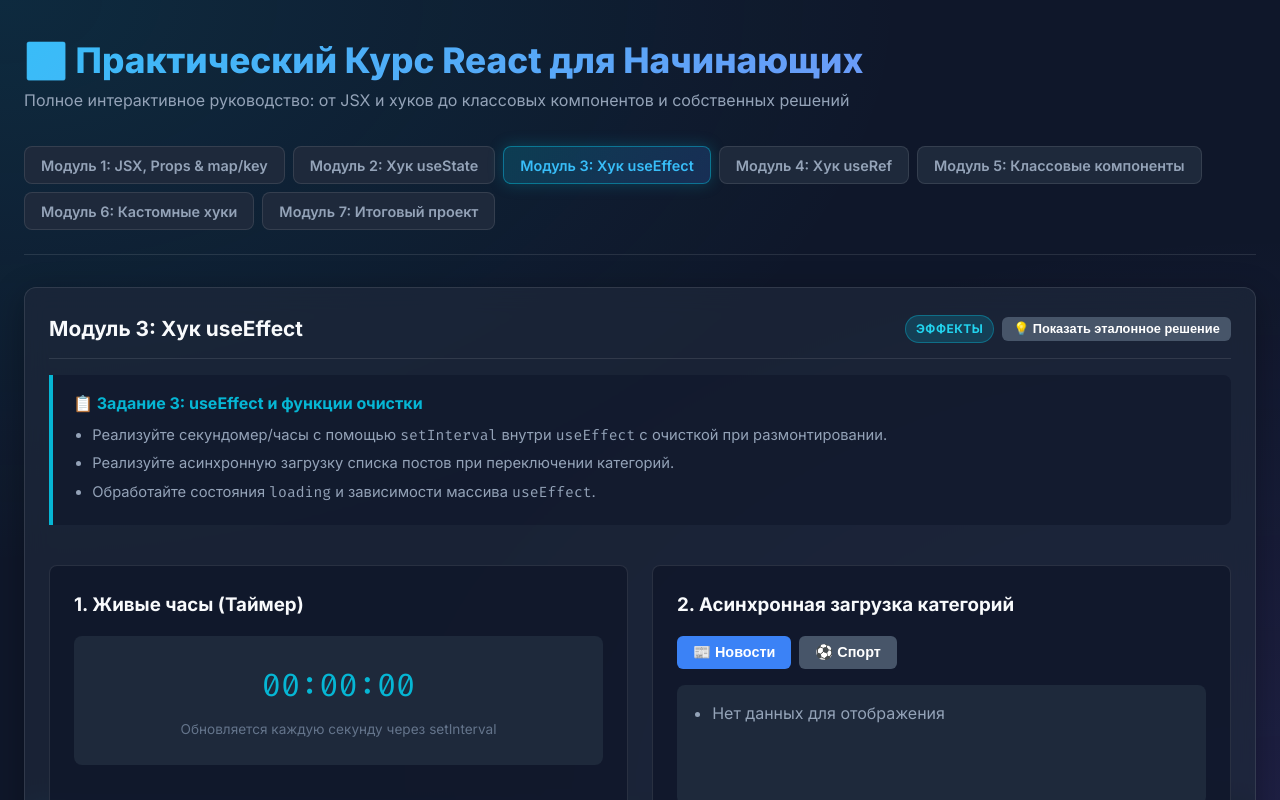
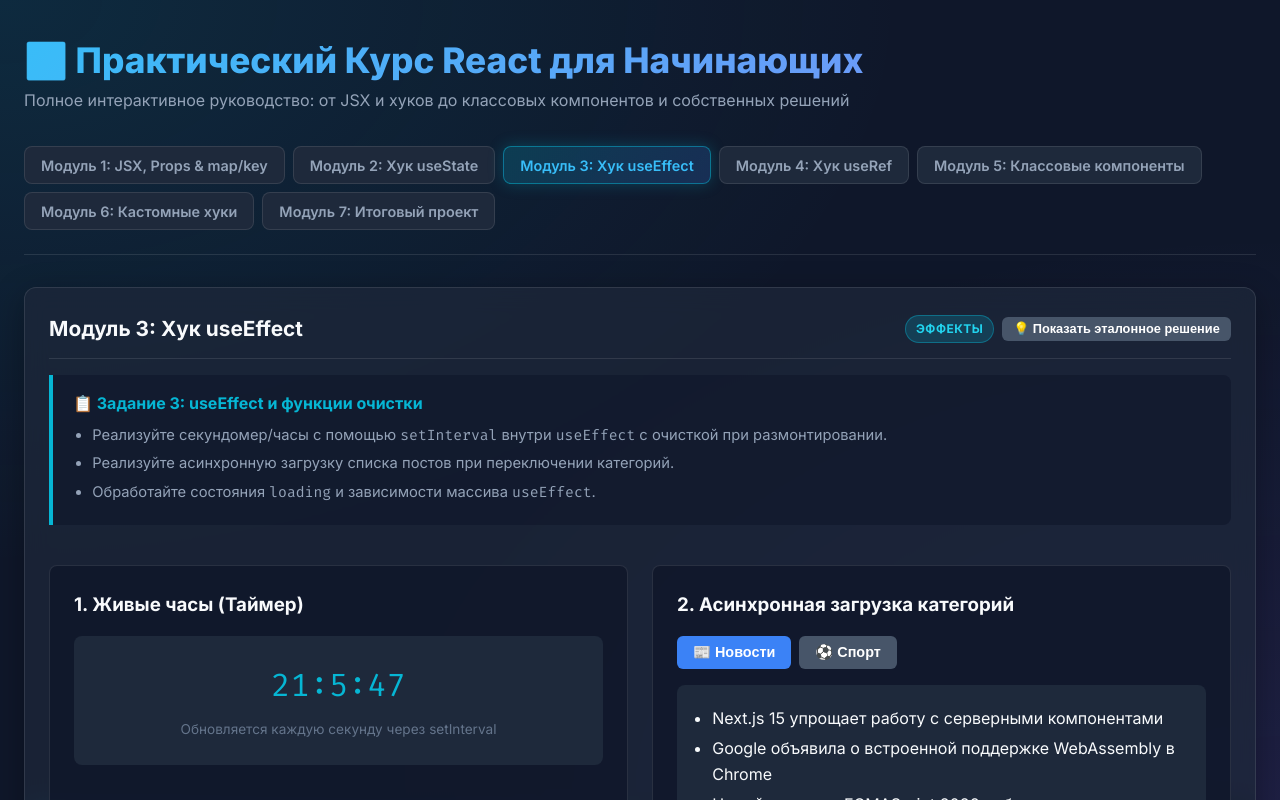
Before and after one commit to Polina-Tatarinova/SolutionProblemsReactYaroslav, a React (Vite) app: page / in a window 1280 px wide. Both pictures are taken after a click on the button "Модуль 3: Хук useEffect". Shown: the top 800 px of the page. Built offline with nearby package versions, Linux system fonts and the light colour scheme.

Commit message:
Побочные эффекты, жизненный цикл и useEffect

```diff
--- a/src/tasks/Task3_useEffect.tsx
+++ b/src/tasks/Task3_useEffect.tsx
@@ -3,11 +3,29 @@
 // Задание 3: Хук useEffect, побочные эффекты и функция очистки (cleanup)
 // ТЗ:
 // 1. Часть A (Таймер/Часы): Реализуйте живые часы. Используйте `setInterval` внутри `useEffect`.
-//    ОБЯЗАТЕЛЬНО возвращайте функцию очистки `clearInterval(timerId)`, чтобы избежать утечек памяти!
+//    ОБЯЗАТЕЛЬНО возвращайте функцию очистки `clearInterval(timerId)`, чтобы избежать утечек памяти!-ок, сделано
+
 // 2. Часть B (Симуляция загрузки данных с сервера):
 //    - При выборе категории ('news' или 'sports') запускайте загрузку данных.
 //    - Отображайте индикатор загрузки (loading: true).
 //    - Задержка симуляции 1 секунда через `setTimeout`.
+
+const categoryes = {
+  news: [
+    "Next.js 15 упрощает работу с серверными компонентами",
+    "Google объявила о встроенной поддержке WebAssembly в Chrome",
+    "Новый стандарт ECMAScript 2026 добавляет декораторы и оператор `??=`",
+    "GitHub Copilot теперь бесплатен для open-source проектов",
+    "Запущен спутниковый интернет Starlink для удалённых регионов",
+  ],
+  sports: [
+    "Российский теннисист вышел в финал Уимблдона",
+    "Олимпийский комитет утвердил новые виды спорта на Игры-2028",
+    "Хоккейная сборная выиграла Кубок мира по буллитам",
+    "Легкоатлетка побила мировой рекорд на 100-метровке",
+    "Баскетбольный клуб подписал контракт с европейской звездой",
+  ],
+};
 
 export const Task3_useEffect: React.FC = () => {
   const [category, setCategory] = useState<"news" | "sports">("news");
@@ -16,7 +34,28 @@
   const [time, setTime] = useState<string>("");
 
   // TODO: 1. Добавьте useEffect для секундного таймера (живые часы)
+  useEffect(() => {
+    const timerId = setInterval(() => {
+      const now = new Date();
+      const hours = now.getHours();
+      const minutes = now.getMinutes();
+      const second = now.getSeconds();
+      setTime(`${hours}:${minutes}:${second}`);
+    }, 1000);
+
+    return () => clearInterval(timerId);
+  }, []);
+
   // TODO: 2. Добавьте useEffect для загрузки данных при изменении состояния `category`
+  useEffect(() => {
+    setLoading(true);
+    const loading = setTimeout(() => {
+      setItems(categoryes[category]);
+      setLoading(false);
+    }, 1000);
+
+    return () => clearTimeout(loading);
+  }, [category]);
 
   return (
     <div className="task-container">
@@ -57,7 +96,7 @@
                 color: "var(--accent-cyan)",
               }}
             >
-              {time || "00:00:00"}
+              {time}
             </span>
             <p
               style={{
```
